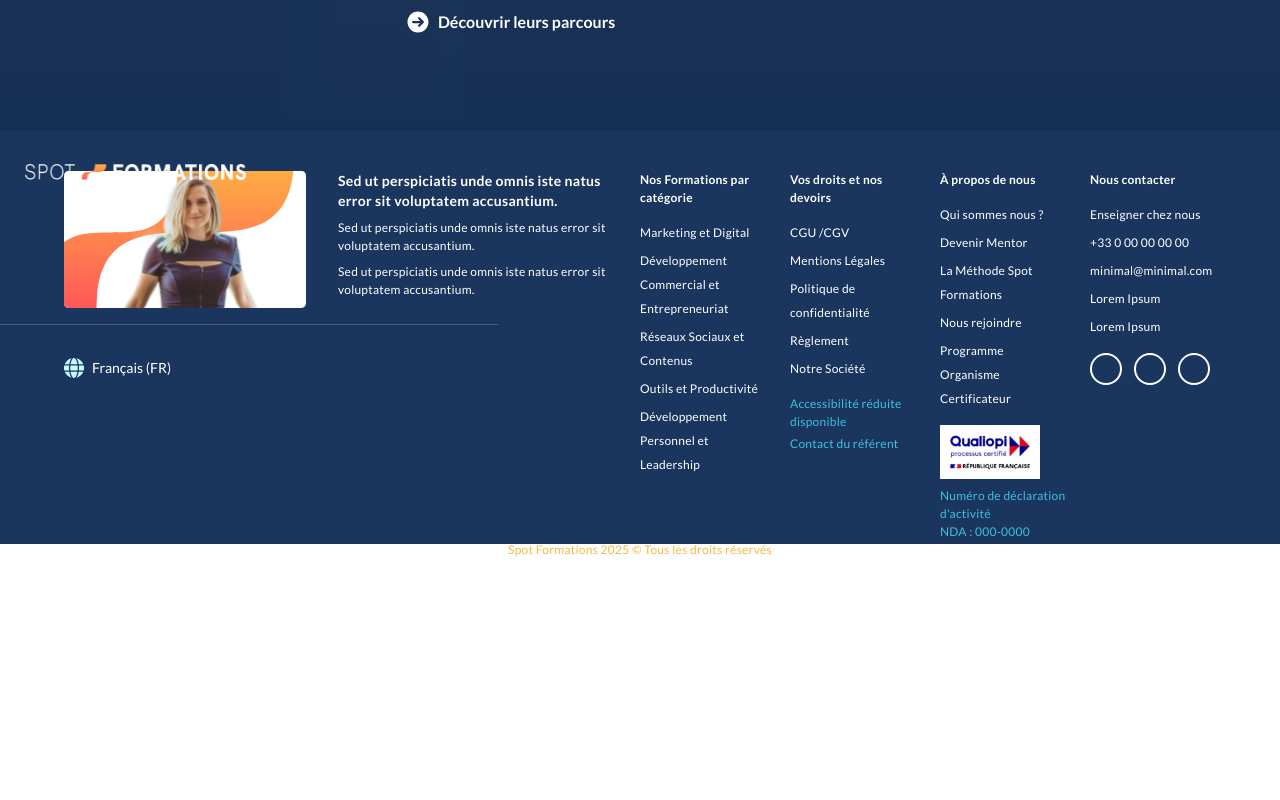
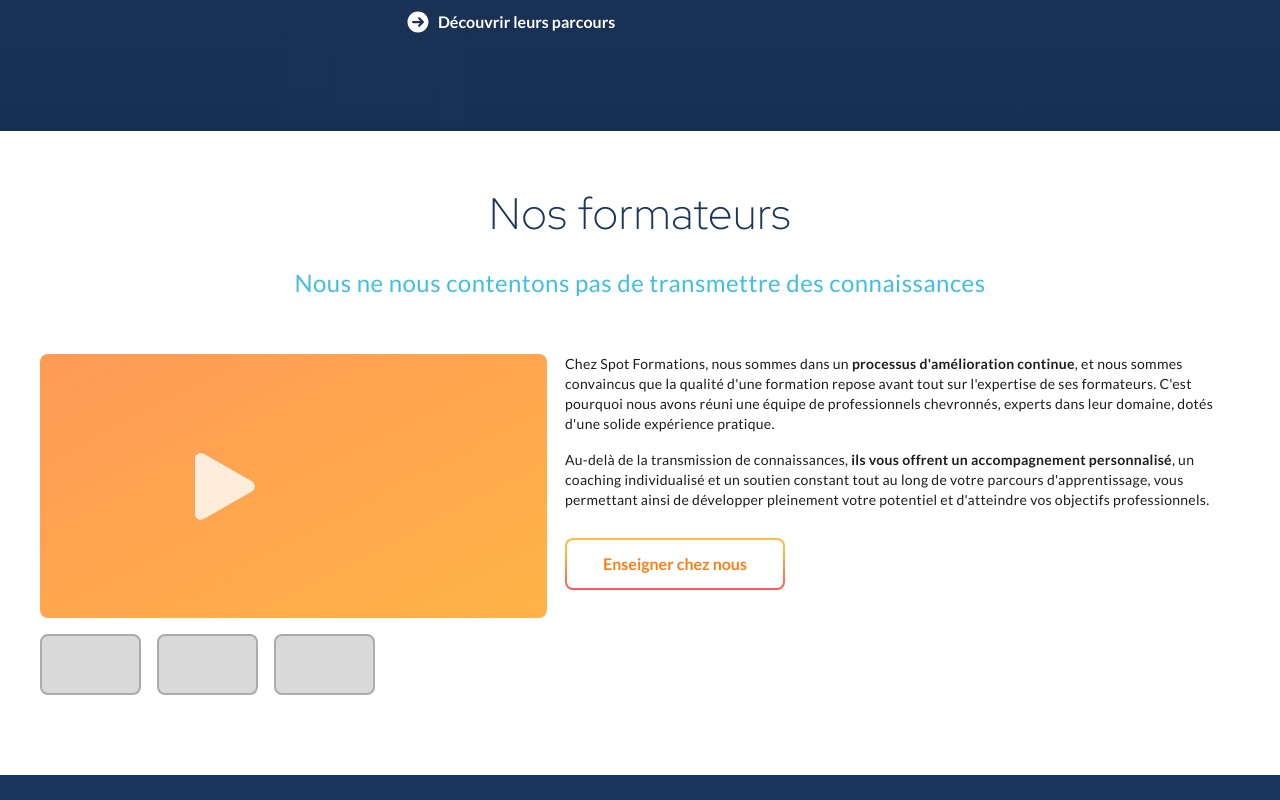
Before and after one commit to Faker-CS/next-formations, a Next.js app: page / in a window 1280 px wide. Shown: the part 5040-5840 px from the top of the page. Before the commit the page ends 5599 px from the top, so only its background shows below. Built offline with nearby package versions, Linux system fonts and the light colour scheme.

Commit message:
feat: add Trainers component and integrate it into Home page

```diff
--- /dev/null
+++ b/src/components/trainers/trainers.jsx
@@ -0,0 +1,75 @@
+import React from "react";
+import Button from "../common/button";
+import Image from "next/image";
+
+export default function Trainers() {
+  return (
+    <section className="w-full min-h-[564px] py-10 relative md:py-14">
+      <div className="max-w-[1200px] mx-auto px-6 md:px-10">
+        <h2 className="font-red-hat-display font-light text-[32px] leading-10 text-center tracking-[0.02em] text-principal-dark-blue m-0 mb-2 md:text-[44px] md:leading-[53px] md:mb-3">
+          Nos formateurs
+        </h2>
+        <p className="font-lato font-normal text-sm leading-[22px] text-center tracking-[0.02em] text-secondary-light-blue m-0 mb-6 py-[18px] md:text-[24px] md:leading-[26px] md:mb-10">
+          Nous ne nous contentons pas de transmettre des connaissances
+        </p>
+      </div>
+      <div className="max-w-[1200px] mx-auto px-6 md:px-10 md:ml-0">
+        <div className="flex flex-col gap-6 items-start md:flex-row md:gap-10 md:mb-6">
+          <div className="w-full flex flex-col gap-4 order-1 md:flex-none md:w-[335px] md:order-[0]">
+            <div className="w-[330.01px] h-[186.03px] bg-gradient-to-br from-[#ff9a56] to-[#ffb347] rounded-lg relative overflow-hidden md:w-[507px] md:h-[263.46px]">
+              {/* Main trainer image will go here */}
+            </div>
+            <div className="absolute top-1/2 left-1/4 -translate-x-[-75px] md:-translate-x-[125px]  -translate-y-1/6 z-10">
+              <Image
+                width={24}
+                height={24}
+                src="/assets/logos/Polygon_1.svg"
+                alt="Spot Formations"
+                className="w-[50px] h-auto md:w-[59.74px] "
+              />
+            </div>
+            <div className="flex gap-3 justify-center w-full md:gap-4 md:justify-start">
+              <div className="w-full h-20 bg-gray-200 rounded-lg border-2 border-gray-400 md:w-[128.91px] md:h-[61.21px]">
+                {/* Video placeholder 1 */}
+              </div>
+              <div className="w-full h-20 bg-gray-200 rounded-lg border-2 border-gray-400 md:w-[128.91px] md:h-[61.21px]">
+                {/* Video placeholder 2 */}
+              </div>
+              <div className="w-full h-20 bg-gray-200 rounded-lg border-2 border-gray-400 md:w-[128.91px] md:h-[61.21px]">
+                {/* Video placeholder 3 */}
+              </div>
+            </div>
+          </div>
+
+          <div className="flex-col order-2 flex gap-3 w-full md:flex-1 md:gap-6 md:order-[0]">
+            <div className="flex text-center flex-col gap-3 w-full md:gap-4 md:w-[685px] md:h-[160px] md:text-left md:translate-x-[150px]">
+              <p className="font-lato font-normal text-xs leading-[18px] tracking-[0.02em] text-text-black m-0 md:text-sm md:leading-5">
+                Chez Spot Formations, nous sommes dans un
+                <strong> processus d&apos;amélioration continue</strong>, et nous
+                sommes convaincus que la qualité d&apos;une formation repose avant
+                tout sur l&apos;expertise de ses formateurs. C&apos;est pourquoi nous
+                avons réuni une équipe de professionnels chevronnés, experts
+                dans leur domaine, dotés d&apos;une solide expérience pratique.
+              </p>
+              <p className="font-lato font-normal text-xs leading-[18px] tracking-[0.02em] text-text-black m-0 md:text-sm md:leading-5">
+                Au-delà de la transmission de connaissances,{' '}
+                <strong>ils vous offrent un accompagnement personnalisé</strong>
+                , un coaching individualisé et un soutien constant tout au long
+                de votre parcours d&apos;apprentissage, vous permettant ainsi de
+                développer pleinement votre potentiel et d&apos;atteindre vos
+                objectifs professionnels.
+              </p>
+            </div>
+
+            <Button
+              variant="ghost"
+             className="w-[ 200px ] md:w-[220px] md:left-[150px]"
+            >
+              Enseigner chez nous
+            </Button>
+          </div>
+        </div>
+      </div>
+    </section>
+  );
+}
--- a/src/pages/Home.jsx
+++ b/src/pages/Home.jsx
@@ -12,6 +12,7 @@ import Header from "@/components/layout/header";
 import Navbar from "@/components/layout/navbar";
 import Testimonials from "@/components/testimonials";
 import TopFormations from "@/components/topformations/TopFormations";
+import Trainers from "@/components/trainers/trainers";
 
 export default function Home() {
   return (
@@ -26,6 +27,7 @@ export default function Home() {
         <Advantages />
         <FollowBanner />
         <Testimonials />
+        <Trainers />
       </div>
       <Footer />
     </>
```
